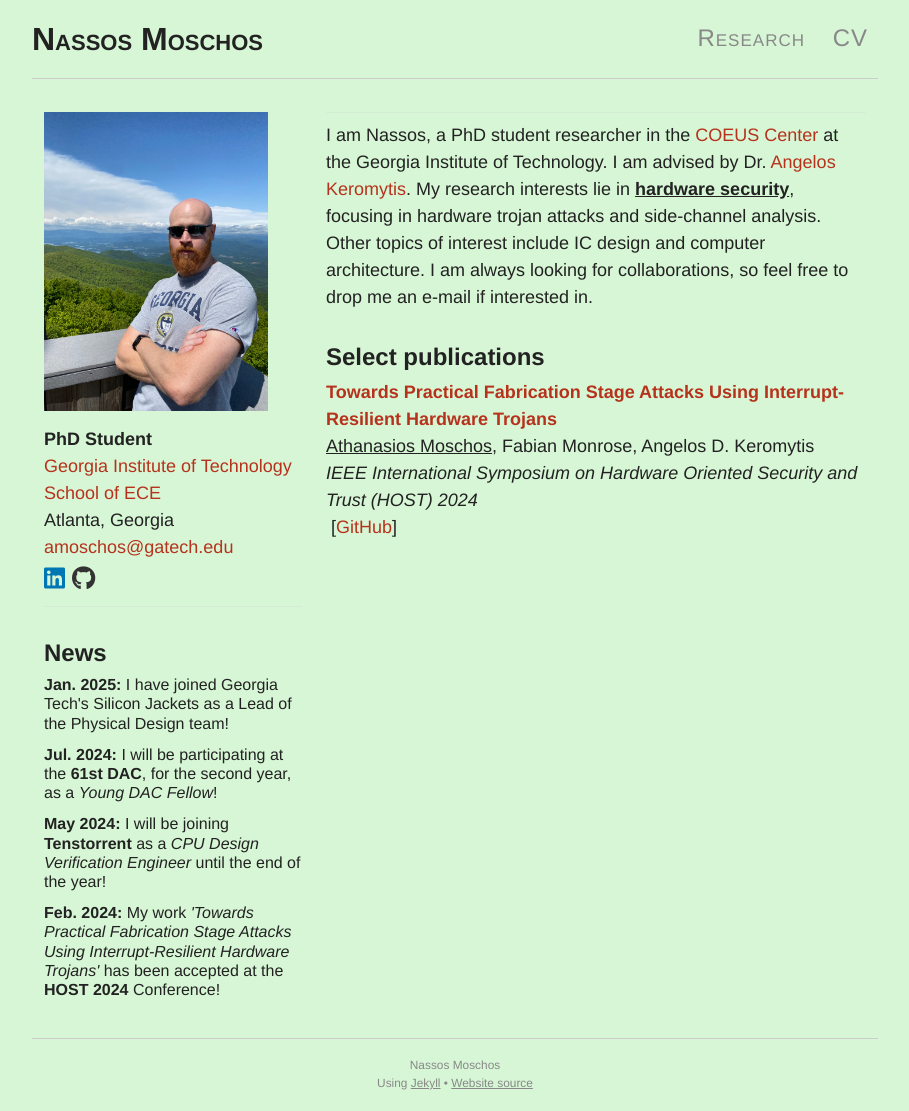
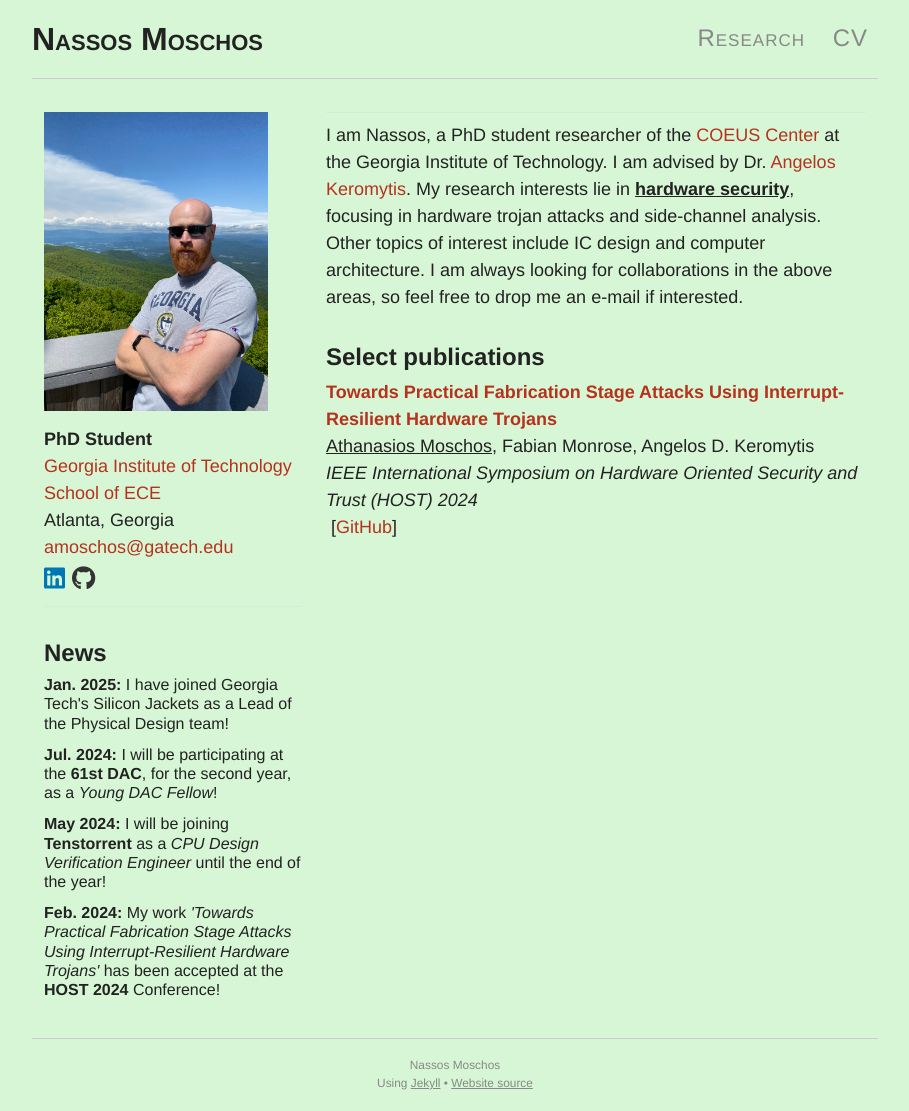
Before and after one commit to 0ena/0ena.github.io, a Jekyll site: the page built from index.md, in a window 1280 px wide. Shown: the whole page, without its empty margins (185-1094 px from the left). Built offline with Jekyll 4.4.1, drawn with Linux system fonts in a browser that asks for light colours; nearby versions of some CDN libraries.

Commit message:
Update index.md

```diff
--- a/index.md
+++ b/index.md
@@ -5,10 +5,10 @@ permalink: /
 
 <h4></h4>
 <hr>
-I am Nassos, a PhD student researcher in the [COEUS Center](https://coeus-center.com) at the Georgia Institute of Technology.
+I am Nassos, a PhD student researcher of the [COEUS Center](https://coeus-center.com) at the Georgia Institute of Technology.
 I am advised by Dr. [Angelos Keromytis](https://angelosk.github.io/).
 My research interests lie in <span class="underline"><b>hardware security</b></span>, focusing in hardware trojan attacks and side-channel analysis. Other topics of interest include IC design and computer architecture.
-I am always looking for collaborations, so feel free to drop me an e-mail if interested in.
+I am always looking for collaborations in the above areas, so feel free to drop me an e-mail if interested.
 
 #### Select publications
 
```
